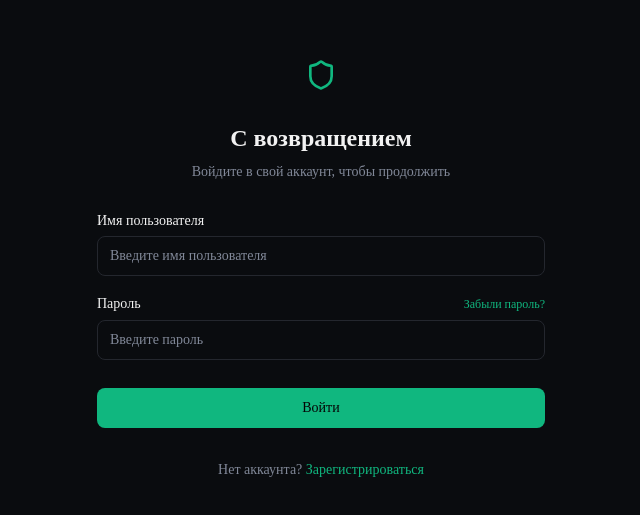
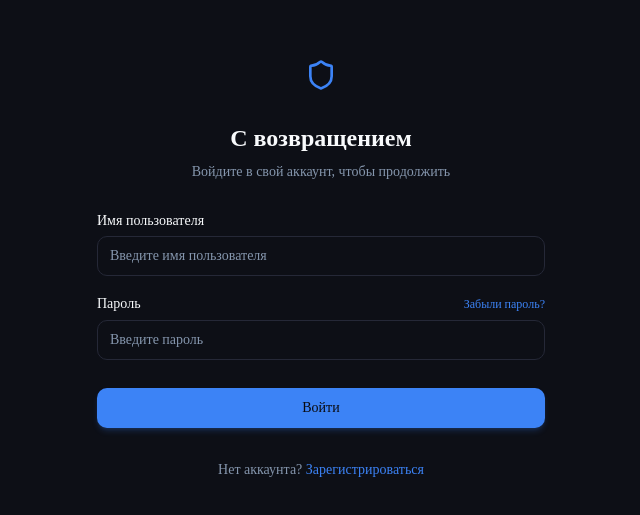
Before and after one commit to Timpuneen/diploma-front, a Next.js app: page /login in a window 1280 px wide. Shown: the part 131-646 px from the top of the page, without its empty margins (319-959 px from the left). Built offline with nearby package versions, Linux system fonts and the light colour scheme; no server answers.

Commit message:
style: redesign project with vibrant color palette
New primary, accent, and gradient effects for enhanced visual appeal

Co-authored-by: Timur Baltabayev <71490319+Timpuneen@users.noreply.github.com>

```diff
--- a/app/globals.css
+++ b/app/globals.css
@@ -10,42 +10,42 @@
 
 @layer base {
   :root {
-    --background: 220 20% 5%;
-    --foreground: 0 0% 95%;
-    --card: 220 18% 8%;
-    --card-foreground: 0 0% 95%;
-    --popover: 220 18% 8%;
-    --popover-foreground: 0 0% 95%;
-    --primary: 160 84% 39%;
-    --primary-foreground: 0 0% 2%;
-    --secondary: 220 14% 14%;
-    --secondary-foreground: 0 0% 90%;
-    --muted: 220 12% 14%;
-    --muted-foreground: 220 10% 55%;
-    --accent: 160 84% 39%;
-    --accent-foreground: 0 0% 2%;
-    --destructive: 0 72% 51%;
+    --background: 230 25% 7%;
+    --foreground: 210 40% 98%;
+    --card: 230 25% 10%;
+    --card-foreground: 210 40% 98%;
+    --popover: 230 25% 10%;
+    --popover-foreground: 210 40% 98%;
+    --primary: 217 91% 60%;
+    --primary-foreground: 230 25% 5%;
+    --secondary: 230 20% 15%;
+    --secondary-foreground: 210 40% 95%;
+    --muted: 230 18% 15%;
+    --muted-foreground: 215 20% 60%;
+    --accent: 175 85% 50%;
+    --accent-foreground: 230 25% 5%;
+    --destructive: 0 84% 60%;
     --destructive-foreground: 0 0% 98%;
-    --border: 220 12% 16%;
-    --input: 220 12% 16%;
-    --ring: 160 84% 39%;
-    --chart-1: 160 84% 39%;
-    --chart-2: 220 70% 50%;
-    --chart-3: 30 80% 55%;
-    --chart-4: 280 65% 60%;
-    --chart-5: 340 75% 55%;
-    --radius: 0.625rem;
-    --sidebar-background: 220 18% 8%;
-    --sidebar-foreground: 0 0% 95%;
-    --sidebar-primary: 160 84% 39%;
-    --sidebar-primary-foreground: 0 0% 2%;
-    --sidebar-accent: 220 14% 14%;
-    --sidebar-accent-foreground: 0 0% 90%;
-    --sidebar-border: 220 12% 16%;
-    --sidebar-ring: 160 84% 39%;
-    --success: 160 84% 39%;
+    --border: 230 20% 18%;
+    --input: 230 20% 18%;
+    --ring: 217 91% 60%;
+    --chart-1: 217 91% 60%;
+    --chart-2: 175 85% 50%;
+    --chart-3: 45 93% 58%;
+    --chart-4: 280 75% 65%;
+    --chart-5: 340 82% 60%;
+    --radius: 0.75rem;
+    --sidebar-background: 230 25% 10%;
+    --sidebar-foreground: 210 40% 98%;
+    --sidebar-primary: 217 91% 60%;
+    --sidebar-primary-foreground: 230 25% 5%;
+    --sidebar-accent: 230 20% 15%;
+    --sidebar-accent-foreground: 210 40% 95%;
+    --sidebar-border: 230 20% 18%;
+    --sidebar-ring: 217 91% 60%;
+    --success: 160 84% 45%;
     --success-foreground: 0 0% 2%;
-    --warning: 38 92% 50%;
+    --warning: 45 93% 58%;
     --warning-foreground: 0 0% 2%;
   }
 }
--- a/components/dashboard/text-input-form.tsx
+++ b/components/dashboard/text-input-form.tsx
@@ -141,7 +141,7 @@ export function TextInputForm({
       charCount >= MIN_TEXT_LENGTH);
 
   return (
-    <div className="rounded-xl border border-border/50 bg-card p-6">
+    <div className="rounded-xl border border-border/50 bg-card p-6 transition-all duration-300 hover:border-primary/20 hover:shadow-lg hover:shadow-primary/5">
       <div className="mb-6 flex items-center justify-between">
         <div>
           <h2 className="text-lg font-semibold text-foreground">
@@ -172,7 +172,7 @@ export function TextInputForm({
         {/* Attachment display */}
         {attachmentType === "file" && selectedFile && (
           <div className="flex items-center gap-3 rounded-lg border border-border/50 bg-background p-3">
-            <div className="flex h-10 w-10 items-center justify-center rounded-lg bg-primary/10">
+            <div className="flex h-10 w-10 items-center justify-center rounded-lg bg-gradient-to-br from-primary/20 to-accent/10">
               <FileText className="h-5 w-5 text-primary" />
             </div>
             <div className="flex-1 min-w-0">
@@ -198,7 +198,7 @@ export function TextInputForm({
 
         {attachmentType === "url" && (
           <div className="flex items-center gap-3 rounded-lg border border-border/50 bg-background p-3">
-            <div className="flex h-10 w-10 items-center justify-center rounded-lg bg-primary/10">
+            <div className="flex h-10 w-10 items-center justify-center rounded-lg bg-gradient-to-br from-primary/20 to-accent/10">
               <Link2 className="h-5 w-5 text-primary" />
             </div>
             <div className="flex-1 min-w-0">
--- a/components/landing/features-section.tsx
+++ b/components/landing/features-section.tsx
@@ -68,11 +68,11 @@ export function FeaturesSection() {
           {FEATURES.map((feature) => (
             <Card
               key={feature.title}
-              className="border-border/50 bg-card transition-colors hover:border-primary/30"
+              className="group border-border/50 bg-card transition-all duration-300 hover:border-primary/50 hover:shadow-lg hover:shadow-primary/5"
             >
               <CardHeader>
-                <div className="flex h-10 w-10 items-center justify-center rounded-lg bg-primary/10">
-                  <feature.icon className="h-5 w-5 text-primary" />
+                <div className="flex h-10 w-10 items-center justify-center rounded-lg bg-primary/10 transition-colors group-hover:bg-primary/20">
+                  <feature.icon className="h-5 w-5 text-primary transition-colors group-hover:text-accent" />
                 </div>
                 <CardTitle className="text-foreground">{feature.title}</CardTitle>
               </CardHeader>
--- a/components/landing/languages-section.tsx
+++ b/components/landing/languages-section.tsx
@@ -42,16 +42,16 @@ export function LanguagesSection() {
           {LANGUAGES.map((lang) => (
             <Card
               key={lang.code}
-              className="border-border/50 bg-card transition-colors hover:border-primary/30"
+              className="group border-border/50 bg-card transition-all duration-300 hover:border-primary/50 hover:shadow-lg hover:shadow-primary/5"
             >
               <CardContent className="pt-6">
                 <div className="flex items-center justify-between">
-                  <span className="text-3xl font-bold text-primary">
+                  <span className="text-3xl font-bold bg-gradient-to-r from-primary to-accent bg-clip-text text-transparent">
                     {lang.code}
                   </span>
                   <Badge
                     variant="outline"
-                    className="border-primary/30 text-primary"
+                    className="border-accent/50 bg-accent/10 text-accent"
                   >
                     {lang.status}
                   </Badge>
--- a/components/landing/navbar.tsx
+++ b/components/landing/navbar.tsx
@@ -38,9 +38,9 @@ export function Navbar() {
   return (
     <header className="fixed top-0 left-0 right-0 z-50 border-b border-border/50 bg-background/80 backdrop-blur-xl">
       <nav className="relative mx-auto flex max-w-7xl items-center justify-between px-6 py-4">
-        <Link href="/" className="flex items-center gap-2">
-          <Shield className="h-6 w-6 text-primary" />
-          <span className="text-lg font-semibold text-foreground">
+        <Link href="/" className="group flex items-center gap-2">
+          <Shield className="h-6 w-6 text-primary transition-colors group-hover:text-accent" />
+          <span className="bg-gradient-to-r from-primary to-accent bg-clip-text text-lg font-semibold text-transparent">
             LangProof AI
           </span>
         </Link>
--- a/components/ui/badge.tsx
+++ b/components/ui/badge.tsx
@@ -4,17 +4,17 @@ import { cva, type VariantProps } from 'class-variance-authority'
 import { cn } from '@/lib/utils'
 
 const badgeVariants = cva(
-  'inline-flex items-center rounded-full border px-2.5 py-0.5 text-xs font-semibold transition-colors focus:outline-none focus:ring-2 focus:ring-ring focus:ring-offset-2',
+  'inline-flex items-center rounded-full border px-2.5 py-0.5 text-xs font-semibold transition-all duration-200 focus:outline-none focus:ring-2 focus:ring-ring focus:ring-offset-2',
   {
     variants: {
       variant: {
         default:
-          'border-transparent bg-primary text-primary-foreground hover:bg-primary/80',
+          'border-transparent bg-primary text-primary-foreground hover:bg-primary/80 shadow-sm shadow-primary/20',
         secondary:
           'border-transparent bg-secondary text-secondary-foreground hover:bg-secondary/80',
         destructive:
-          'border-transparent bg-destructive text-destructive-foreground hover:bg-destructive/80',
-        outline: 'text-foreground',
+          'border-transparent bg-destructive text-destructive-foreground hover:bg-destructive/80 shadow-sm shadow-destructive/20',
+        outline: 'text-foreground border-primary/30 hover:border-primary/50 hover:bg-primary/5',
       },
     },
     defaultVariants: {
--- a/components/ui/button.tsx
+++ b/components/ui/button.tsx
@@ -5,19 +5,19 @@ import { cva, type VariantProps } from 'class-variance-authority'
 import { cn } from '@/lib/utils'
 
 const buttonVariants = cva(
-  'inline-flex items-center justify-center gap-2 whitespace-nowrap rounded-md text-sm font-medium ring-offset-background transition-colors focus-visible:outline-none focus-visible:ring-2 focus-visible:ring-ring focus-visible:ring-offset-2 disabled:pointer-events-none disabled:opacity-50 [&_svg]:pointer-events-none [&_svg]:size-4 [&_svg]:shrink-0',
+  'inline-flex items-center justify-center gap-2 whitespace-nowrap rounded-md text-sm font-medium ring-offset-background transition-all duration-200 focus-visible:outline-none focus-visible:ring-2 focus-visible:ring-ring focus-visible:ring-offset-2 disabled:pointer-events-none disabled:opacity-50 [&_svg]:pointer-events-none [&_svg]:size-4 [&_svg]:shrink-0',
   {
     variants: {
       variant: {
-        default: 'bg-primary text-primary-foreground hover:bg-primary/90',
+        default: 'bg-primary text-primary-foreground hover:bg-primary/90 shadow-md shadow-primary/20 hover:shadow-lg hover:shadow-primary/30',
         destructive:
-          'bg-destructive text-destructive-foreground hover:bg-destructive/90',
+          'bg-destructive text-destructive-foreground hover:bg-destructive/90 shadow-md shadow-destructive/20',
         outline:
-          'border border-input bg-background hover:bg-accent hover:text-accent-foreground',
+          'border border-primary/30 bg-transparent hover:bg-primary/10 hover:border-primary/50 text-foreground',
         secondary:
           'bg-secondary text-secondary-foreground hover:bg-secondary/80',
-        ghost: 'hover:bg-accent hover:text-accent-foreground',
-        link: 'text-primary underline-offset-4 hover:underline',
+        ghost: 'hover:bg-accent/20 hover:text-accent',
+        link: 'text-primary underline-offset-4 hover:underline hover:text-accent',
       },
       size: {
         default: 'h-10 px-4 py-2',
--- a/components/ui/input.tsx
+++ b/components/ui/input.tsx
@@ -8,7 +8,7 @@ const Input = React.forwardRef<HTMLInputElement, React.ComponentProps<'input'>>(
       <input
         type={type}
         className={cn(
-          'flex h-10 w-full rounded-md border border-input bg-background px-3 py-2 text-base ring-offset-background file:border-0 file:bg-transparent file:text-sm file:font-medium file:text-foreground placeholder:text-muted-foreground focus-visible:outline-none focus-visible:ring-2 focus-visible:ring-ring focus-visible:ring-offset-2 disabled:cursor-not-allowed disabled:opacity-50 md:text-sm',
+          'flex h-10 w-full rounded-md border border-input bg-background px-3 py-2 text-base ring-offset-background transition-all duration-200 file:border-0 file:bg-transparent file:text-sm file:font-medium file:text-foreground placeholder:text-muted-foreground focus-visible:outline-none focus-visible:ring-2 focus-visible:ring-primary/50 focus-visible:border-primary/50 disabled:cursor-not-allowed disabled:opacity-50 md:text-sm',
           className,
         )}
         ref={ref}
```
Also changed, not shown: components/dashboard/analysis-results.tsx (+15 -12 lines), components/dashboard/dashboard-sidebar.tsx (+5 -5 lines), components/landing/hero-section.tsx (+4 -4 lines), components/landing/how-it-works-section.tsx (+5 -5 lines).
